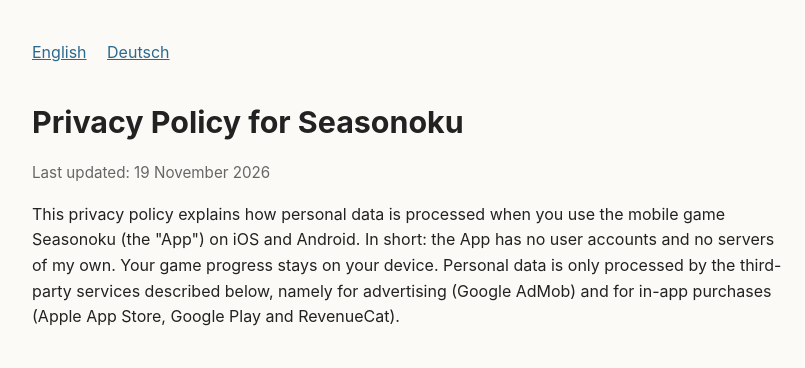
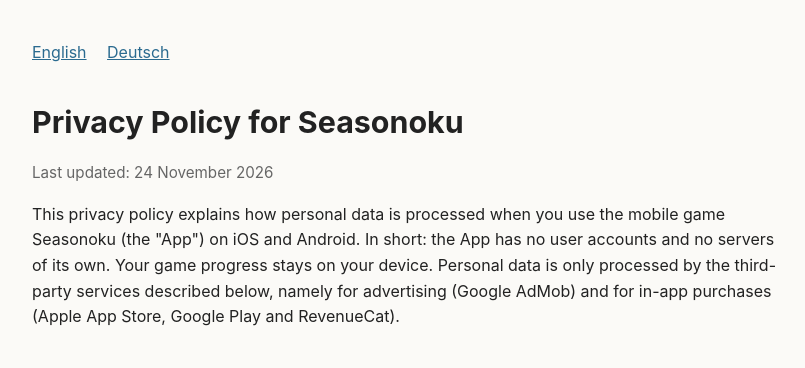
Before and after one commit to philipph-tech/legal, a plain HTML site: page privacy_seasonoku.html in a window 1280 px wide. Shown: the top 368 px of the page, 228-1033 px from the left. Drawn offline with Linux system fonts and the light colour scheme.

Commit message:
Update privacy_seasonoku.html

```diff
--- a/privacy_seasonoku.html
+++ b/privacy_seasonoku.html
@@ -36,12 +36,12 @@
 
 <section id="en" lang="en">
   <h1>Privacy Policy for Seasonoku</h1>
-  <p class="updated">Last updated: 19 November 2026</p>
+  <p class="updated">Last updated: 24 November 2026</p>
 
   <p>
     This privacy policy explains how personal data is processed when you use the mobile game
     Seasonoku (the "App") on iOS and Android. In short: the App has no user accounts and no
-    servers of my own. Your game progress stays on your device. Personal data is only processed
+    servers of its own. Your game progress stays on your device. Personal data is only processed
     by the third-party services described below, namely for advertising (Google AdMob) and for
     in-app purchases (Apple App Store, Google Play and RevenueCat).
   </p>
@@ -240,7 +240,7 @@
 
 <section id="de" lang="de">
   <h1>Datenschutzerklärung für Seasonoku</h1>
-  <p class="updated">Stand: 19. November 2026</p>
+  <p class="updated">Stand: 24. November 2026</p>
 
   <p>
     Diese Datenschutzerklärung informiert darüber, wie personenbezogene Daten verarbeitet werden,
```
